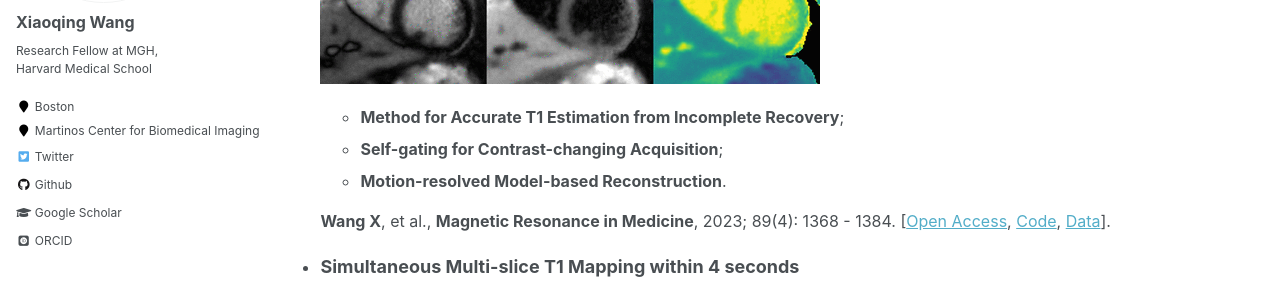
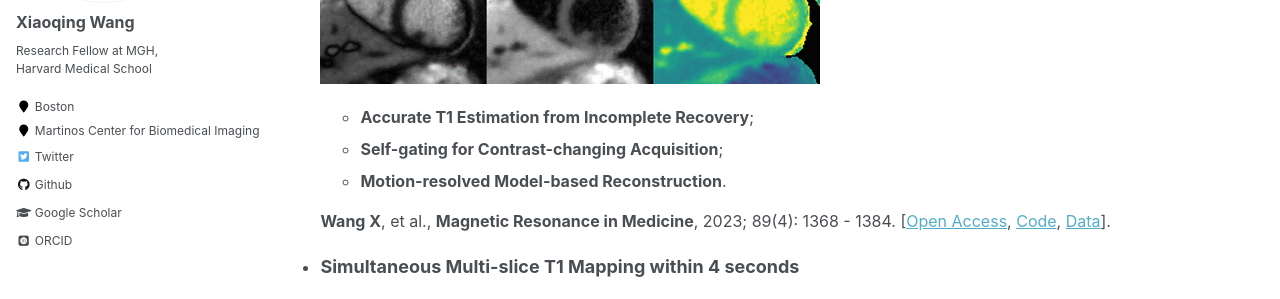
Before and after one commit to xqwang1/xqwang1.github.io, a Jekyll site: the page built from _pages/posts.md, in a window 1280 px wide and 900 px high. Shown: the part 279-578 px from the top of the window. Built offline with Jekyll 4.4.1, drawn with Linux system fonts in a browser that asks for light colours; some web fonts are replaced.

Commit message:
update posts

```diff
--- a/_pages/posts.md
+++ b/_pages/posts.md
@@ -16,7 +16,7 @@ author_profile: true
 
     ![Alt Text](https://xqwang1.github.io/files/dynamicT1.gif)
 
-  * **Method for Accurate T1 Estimation from Incomplete Recovery**;
+  * **Accurate T1 Estimation from Incomplete Recovery**;
   * **Self-gating for Contrast-changing Acquisition**;
   * **Motion-resolved Model-based Reconstruction**.
 
```
